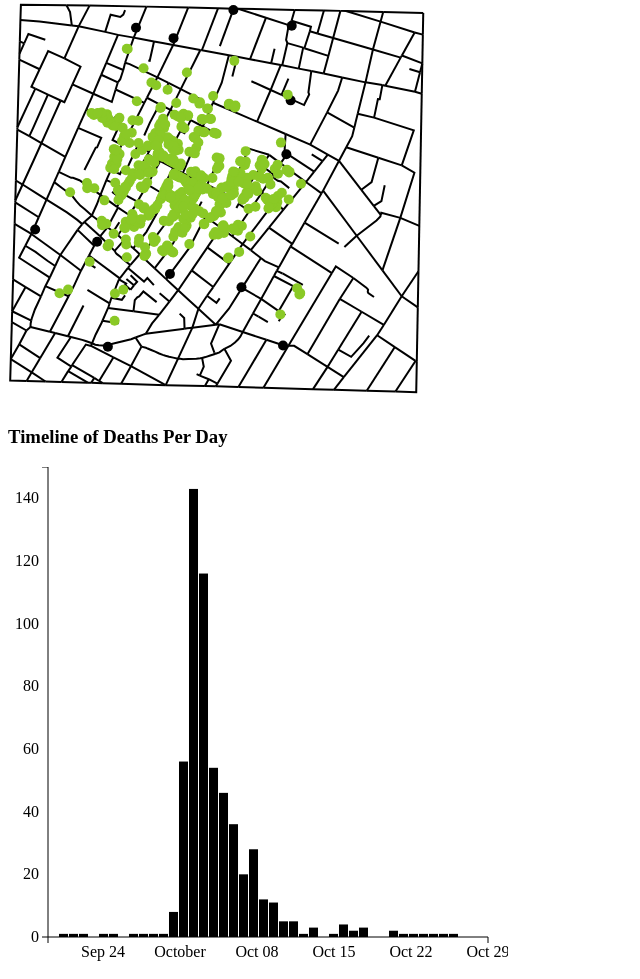
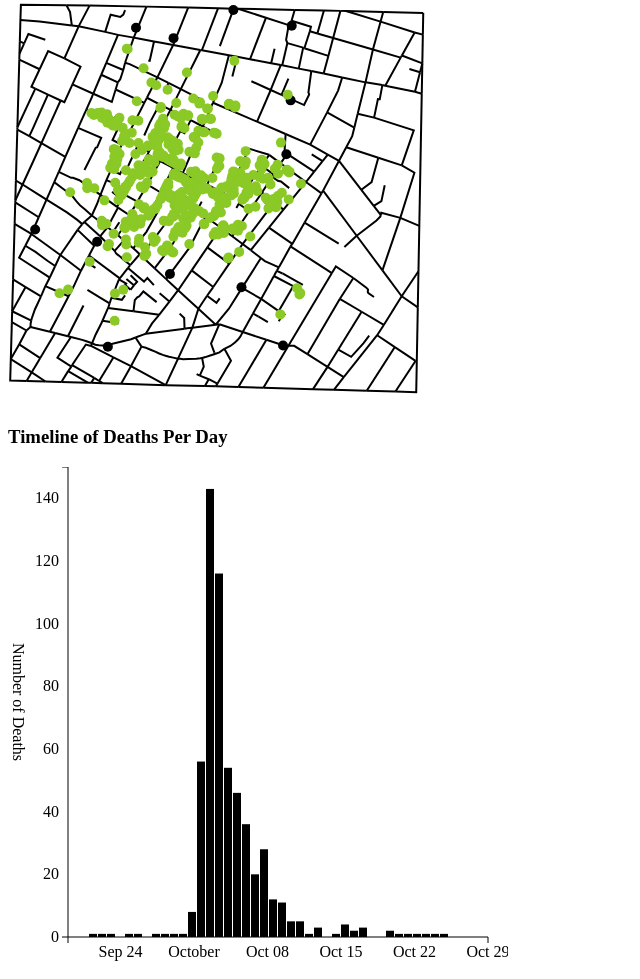
Before and after one commit to Krystalina96/H517-Project-1, a plain HTML site: page Project1-Nolasco.html in a window 1280 px wide. Shown: the part 145-1124 px from the top of the page, without its empty margins (0-640 px from the left). Drawn offline with nearby package versions, Linux system fonts and the light colour scheme.

Commit message:
y axis label is there

```diff
--- a/Project1-Nolasco.html
+++ b/Project1-Nolasco.html
@@ -142,7 +142,7 @@
 
 		// TIMELINE OF DEATHS BAR CHART ********************************************
 
-			var margin = {top: 0, right: 20, bottom: 30, left: 40},
+			var margin = {top: 0, right: 20, bottom: 30, left: 60},
 					width = 500 - margin.left - margin.right,
 					height = 500 - margin.top - margin.bottom;
 
@@ -173,8 +173,9 @@
 
 					var y_Axis = d3.svg.axis()
 						.orient('left')
-						.scale(timelineScale_Y)
-						.ticks(10);
+						.scale(timelineScale_Y);
+						//.ticks(7);
+						//.ticks(10);
 
 					svg_timeline.append("g")
 						.attr('class', 'x-axis')
@@ -185,6 +186,20 @@
 						.attr('class', 'y-axis')
 						.attr('transform', 'translate(' + margin.left + ',0)')
 						.call(y_Axis);
+
+					//y axis text label
+					svg_timeline.append('text')
+						.attr('class', 'y-axis-label')
+						.attr('text-anchor', 'middle')
+						.attr('y', 55)
+						//.attr('x', height / 2 - 60)
+						.attr('x', height / 2)
+						.attr('transform', 'translate(' + margin.left + ')')
+						.attr('transform', function(d) {
+							return 'translate(' + margin.left + ') rotate(90)'
+						})
+						.text('Number of Deaths');
+
 
 					//bar chart
 					var drawTimeline = svg_timeline.selectAll('bar')
--- a/style.css
+++ b/style.css
@@ -7,3 +7,7 @@
   stroke: black;
   stroke-width: 1;
 }
+
+.y-axis-label {
+  color: purple;
+}
```
Lines whose indentation alone changed are shown as unchanged.
